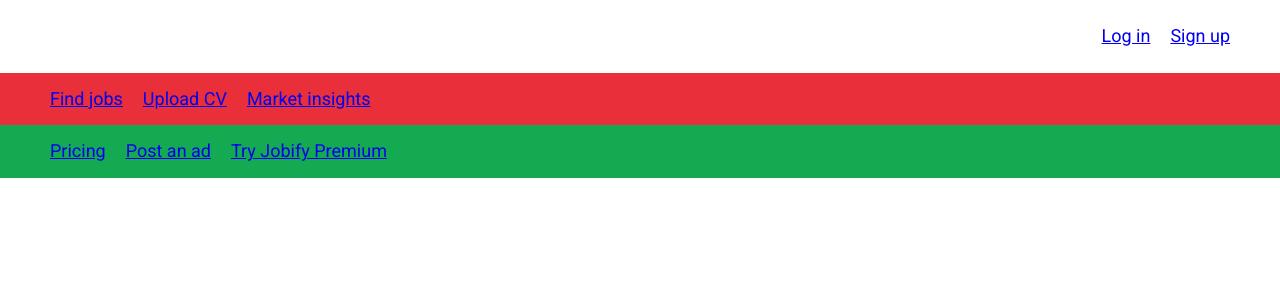
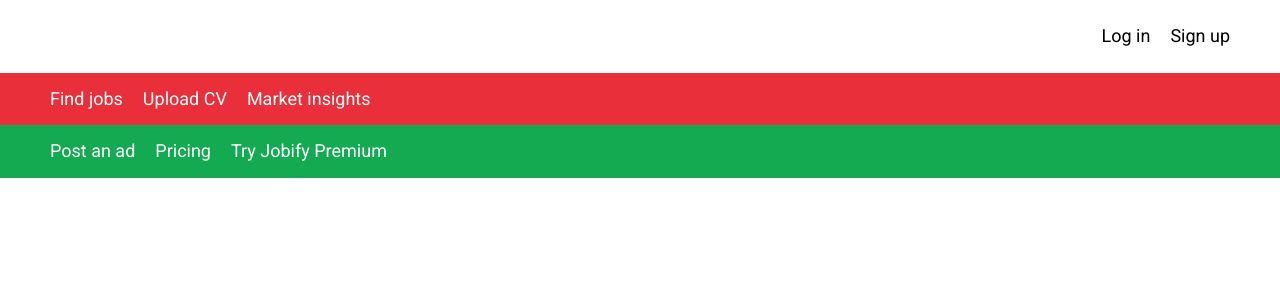
Before and after one commit to chappie90/jobify, an Angular app in the folder angular-client/: page / in a window 1280 px wide. Shown: the top 300 px of the page. Built offline with nearby package versions, Linux system fonts and the light colour scheme.

Commit message:
Add BEM classes to header links

```diff
--- a/angular-client/src/app/header/header.component.html
+++ b/angular-client/src/app/header/header.component.html
@@ -3,10 +3,10 @@
   <nav class="header-primary">
     <ul class="header-primary__list">
       <li class="header-primary__list-item">
-        <a href="#">Log in</a>
+        <a class="header-primary__list-item-link" href="#">Log in</a>
       </li>
       <li class="header-primary__list-item">
-        <a href="#">Sign up</a>
+        <a class="header-primary__list-item-link" href="#">Sign up</a>
       </li>
     </ul>
   </nav>
@@ -14,13 +14,13 @@
   <nav class="header-secondary-jobseeker">
     <ul class="header-secondary-jobseeker__list">
       <li class="header-secondary-jobseeker__list-item">
-        <a href="#">Find jobs</a>
+        <a class="header-secondary-jobseeker__list-item-link" href="#">Find jobs</a>
       </li>
       <li class="header-secondary-jobseeker__list-item">
-        <a href="#">Upload CV</a>
+        <a class="header-secondary-jobseeker__list-item-link" href="#">Upload CV</a>
       </li>
       <li class="header-secondary-jobseeker__list-item">
-        <a href="#">Market insights</a>
+        <a class="header-secondary-jobseeker__list-item-link" href="#">Market insights</a>
       </li>
     </ul>
   </nav>
@@ -28,13 +28,13 @@
   <nav class="header-secondary-employer">
     <ul class="header-secondary-employer__list">
       <li class="header-secondary-employer__list-item">
-        <a href="#">Pricing</a>
+        <a class="header-secondary-employer__list-item-link" href="#">Post an ad</a>
       </li>
       <li class="header-secondary-employer__list-item">
-        <a href="#">Post an ad</a>
+        <a class="header-secondary-employer__list-item-link" href="#">Pricing</a>
       </li>
       <li class="header-secondary-employer__list-item">
-        <a href="#">Try Jobify Premium</a>
+        <a class="header-secondary-employer__list-item-link" href="#">Try Jobify Premium</a>
       </li>
     </ul>
   </nav>
--- a/angular-client/src/app/header/header.component.scss
+++ b/angular-client/src/app/header/header.component.scss
@@ -14,28 +14,38 @@
     margin: 0 1rem;
     font-size: $heading-small;
   }
+
+  &__list-item-link {
+    color: $black;
+  }
 }
 
 .header-secondary-jobseeker {
   display: flex;
   background-color: $jobseeker-red;
-  justify-content: flex-start;
 
   &__list-item {
     display: inline-block;
     margin: 0 1rem;
     font-size: $heading-small;
   }
+
+  &__list-item-link {
+    color: $white;
+  }
 }
 
 .header-secondary-employer {
   display: flex;
   background-color: $employer-green;
-  justify-content: flex-start;
 
   &__list-item {
     display: inline-block;
     margin: 0 1rem;
     font-size: $heading-small;
   }
+
+  &__list-item-link {
+    color: $white;
+  }
 }
--- a/angular-client/src/styles.scss
+++ b/angular-client/src/styles.scss
@@ -9,3 +9,6 @@ body {
   font-family: $roboto;
   font-size: 1.6rem;
 }
+a {
+  text-decoration: none;
+}
```
